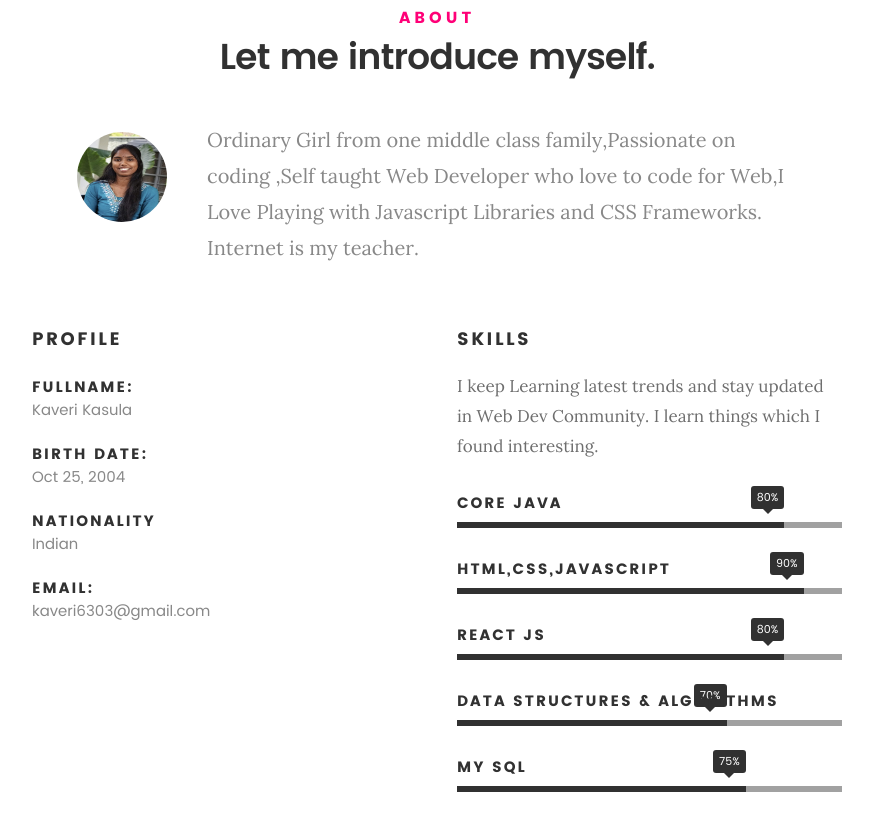
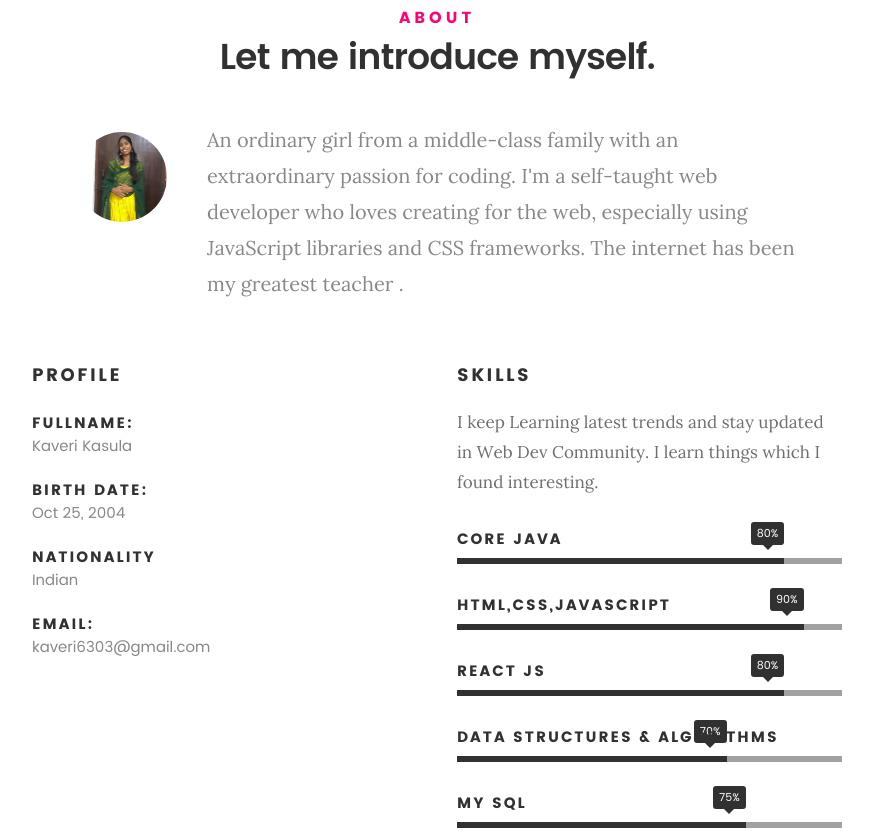
Before and after one commit to Kaveri6303/PersonalPortfolio, a plain HTML site: page index.html in a window 1280 px wide. Shown: the part 917-1748 px from the top of the page, without its empty margins (203-1076 px from the left). Drawn offline with Linux system fonts and the light colour scheme; files whose address does not match are found by name.

Commit message:
updated changes

```diff
--- a/index.html
+++ b/index.html
@@ -111,9 +111,9 @@
 
    			<div class="intro-info">
 
-   				<img src="images/Kav.jpg" alt="Profile Picture">
+   				<img src="images/Prakash.jpg" alt="Profile Picture">
 
-   				<p class="lead">Ordinary Girl from one middle class family,Passionate on coding ,Self taught Web Developer who love to code for Web,I Love Playing with Javascript Libraries and CSS Frameworks. Internet is my teacher.</p>
+   				<p class="lead">An ordinary girl from a middle-class family with an extraordinary passion for coding. I'm a self-taught web developer who loves creating for the web, especially using JavaScript libraries and CSS frameworks. The internet has been my greatest teacher .</p>
    			</div>
 
    		</div>
@@ -441,7 +441,7 @@ with build tools like Webpack and Babel</li>
 				  </div>
 
 				<div class="link-box">
-				   <a href="https://prakash-business-portfolio.netlify.app/" target="_blank">Details</a>
+				   <a href="https://kaveri6303.github.io/Business-Portfolio-master/" target="_blank">Details</a>
 					 <a href="#" class="popup-modal-dismiss">Close</a>
 				</div>
 
@@ -531,7 +531,7 @@ styling using responsive CSS.</p>
 						</div>
 
 						<h3 class="stat-count">
-							16
+							6
 						</h3>
 
 						<h5 class="stat-title">
@@ -563,7 +563,7 @@ styling using responsive CSS.</p>
 						</div>
 
 						<h3 class="stat-count">
-							2
+							1
 						</h3>
 
 						<h5 class="stat-title">
@@ -579,7 +579,7 @@ styling using responsive CSS.</p>
 						</div>
 
 						<h3 class="stat-count">
-							9
+							6
 						</h3>
 
 						<h5 class="stat-title">
```
Also changed, not shown: images/Pra.jpg (added), images/Prakash.jpg (added), images/Prakash2.jpg (added), images/k.jpg (added), images/ka.jpg (added), 1 other file.
